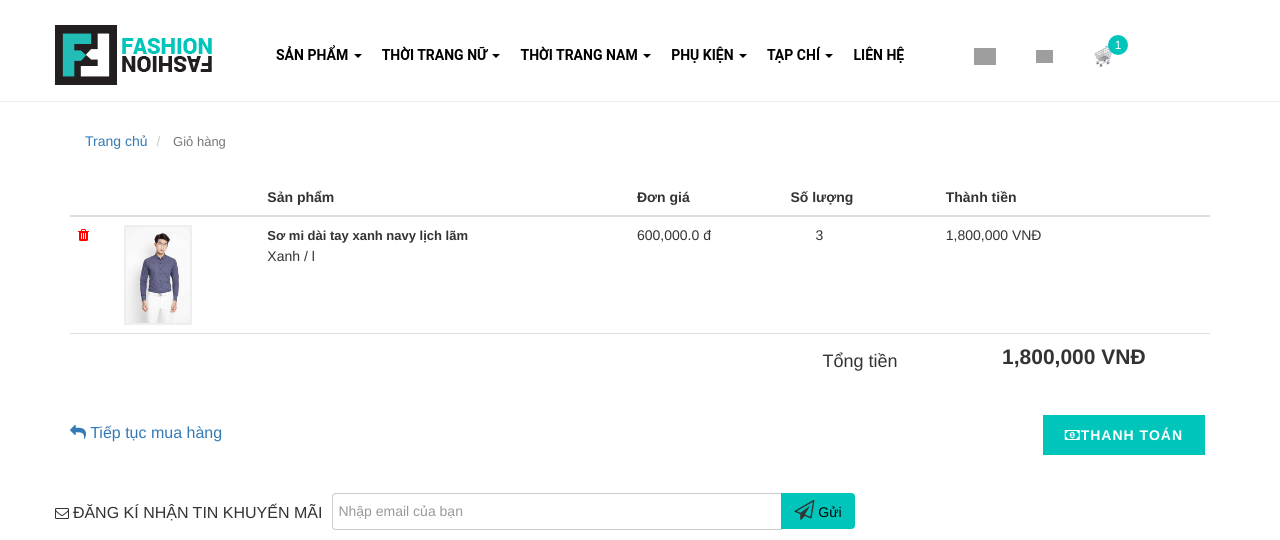
After one commit to hoatt1097/djangoshop, a Django app: page /fashionshop/cart in a window 1280 px wide; the page is wider, and only the part inside the window is pictured. The commit adds this page. Shown: the top 540 px of that part. Run offline with Django 3.2, Linux system fonts and the light colour scheme; data comes from the database, SQL or seed files in the repository; some libraries are stand-ins or nearby versions; grey boxes are pictures that could not be loaded.

Commit message:
add template cart.html

```diff
--- /dev/null
+++ b/fashionshop/controller/cart.py
@@ -0,0 +1,36 @@
+from django.shortcuts import render
+from django.http import HttpResponse
+from django.http import JsonResponse
+from django.db import connection
+from django.template import loader
+from ..models import *
+
+# Create your views here.
+def addCart(request):
+    username = request.GET.get('id_product')
+    response = HttpResponse()
+    response.write("<h1>Welcome</h1>")
+    response.write(username)
+    return response
+def showCart(request):
+    numberCart = cart.Cart.objects.count()
+    listAdmin = product.Product.objects.all()
+    # This is way join 2 table in Django
+    # The result of cursor.fetchall() is a tupple not is a object
+    cursor = connection.cursor()
+    cursor.execute('''SELECT * FROM product,cart WHERE product.id = cart.product_id''')
+    listCart = cursor.fetchall()
+
+    # Get sum price of build
+    sumPrice = 0
+    for a in listCart:
+        sumPrice = int(sumPrice) + int(a[19])
+
+    template = loader.get_template('frontend/cart.html')
+    context = {
+        'numberCart': numberCart,
+        'sumPrice': sumPrice,
+        'listCart': listCart,
+        'sumPrice': sumPrice,
+    }
+    return HttpResponse(template.render(context, request))
--- a/fashionshop/controller/urls.py
+++ b/fashionshop/controller/urls.py
@@ -1,9 +1,9 @@
 from django.conf.urls import url
 
-from . import views, home, extra_template, product
+from . import views, home, extra_template, product, cart
 
 urlpatterns = [
-    url(r'^$', views.index, name='index'),
+    url(r'^$', home.showProduct , name='showProduct'),
     url(r'listadmin', views.viewAdmin, name='viewAdmin'),
 
     # This is urls show extra template of footer
@@ -14,7 +14,10 @@ urlpatterns = [
     url(r'payment-guide', extra_template.showPaymentGuide , name='showPaymentGuide'),
     url(r'delivery-guide', extra_template.showDeliveryGuide , name='showDeliveryGuide'),
 
-    url(r'homepage', home.showProduct , name='showProduct'),
+    # This is function add to cart
+    url(r'addcart', cart.addCart, name='addCart'),
+    url(r'cart', cart.showCart, name='showCart'),
+
     url(r'^product/(?P<product_id>[0-9]+)/$', product.showProductDetail , name='showProductDetail'),
 
 ]
--- /dev/null
+++ b/fashionshop/templates/frontend/cart.html
@@ -0,0 +1,232 @@
+{% load static %}
+{% load humanize %}
+{% static "" as baseUrl %}
+<!DOCTYPE html>
+<html lang="en">
+  <head>
+    <meta charset="utf-8">
+    <meta http-equiv="X-UA-Compatible" content="IE=edge">
+    <meta name="viewport" content="width=device-width, initial-scale=1">
+    <!-- <link rel="stylesheet" href="https://www.w3schools.com/w3css/4/w3.css"> -->
+
+    <title>Cart</title>
+
+    <!-- Bootstrap -->
+    <link rel="stylesheet" type="text/css" href="{% static "css/bootstrap.min.css" %}">
+    <link rel="stylesheet" type="text/css" href="{% static "css/bootstrap-theme.min.css" %}">
+    <link rel="stylesheet" href="https://maxcdn.bootstrapcdn.com/font-awesome/4.4.0/css/font-awesome.min.css">
+    <style type="text/css">
+      .button {
+          display: inline-block;
+          position: relative;
+          cursor: pointer;
+          outline: none;
+          white-space: nowrap;
+          margin: 5px;
+          padding: 0 22px;
+          font-size: 14px;
+          height: 40px;
+          line-height: 40px;
+          background-color: #00c5bb;
+          color: #FFF;
+          font-weight: 600;
+          text-transform: uppercase;
+          letter-spacing: 1px;
+          border: none;
+          text-align: center;
+          float: right;
+      }
+      .qty {
+        width: 40px;
+        text-align: center;
+      }
+      .cart-product-name a, .product-name a {
+          font-weight: bold;
+          font-size: 13px;
+          color: #333;
+      }
+      .remove {
+          font-size: 14px;
+          color: #FF0000;
+      }
+      .cart-product-thumbnail a {
+          display: block;
+          width: 68px;
+      }
+      .cart-product-thumbnail img {
+          display: block;
+          width: auto;
+          max-width: 100%;
+          height: auto;
+          border: 2px solid #EEE;
+      }
+      .breadcrumb > li > h1 {
+        font-size: 13px !important;
+        font-weight: normal !important;
+        display: inline-block !important;
+        text-transform: none !important;
+        margin-bottom: 0px !important;
+        padding-top: 0;
+        padding-bottom: 0;
+      }
+      .breadcrumb {
+        background-color: white !important;
+      }
+
+    </style>
+  </head>
+  <body>
+
+  {% include "frontend/header.html" %}
+
+  <section id="page-title">
+    <div class="container clearfix">
+      <ol class="breadcrumb col-md-6 col-sm-6">
+        <li itemscope="">
+          <a href="shopfashion.php" title="Trang chủ">Trang chủ</a>
+        </li>
+
+        <li class="active">
+          <h1 title="Giỏ hàng">Giỏ hàng</h1>
+        </li>
+
+      </ol>
+    </div>
+  </section>
+  <section class="have_cart">
+    <div class="container clearfix">
+      <div class="">
+          <div class="table-responsive">
+            <table class="table ">
+              <thead>
+                <tr>
+                  <th class="cart-product-remove">&nbsp;</th>
+                  <th class="cart-product-thumbnail">&nbsp;</th>
+                  <th class="cart-product-name">Sản phẩm</th>
+                  <th class="cart-product-price">Đơn giá</th>
+                  <th class="cart-product-quantity">Số lượng</th>
+                  <th class="cart-product-subtotal">Thành tiền</th>
+                </tr>
+              </thead>
+              <tbody>
+
+              {% if listCart %}
+                {% for a in listCart %}
+
+                <tr class="cart_item">
+                  <td class="cart-product-remove">
+                    <a itemprop="{{a.0}}" class="remove" title="Bỏ sản phẩm này"><i class="fa fa-trash"></i></a>
+                  </td>
+
+                  <td class="cart-product-thumbnail">
+                    <a href="" itemprop="{{a.10}}"><img src="{{baseUrl}}{{a.11}}" alt="<?=$name?>"></a>
+                  </td>
+
+                  <td class="cart-product-name">
+                    <a href="" itemprop="{{a.0}}">{{a.1}}</a>
+                    <p>{{a.16}} / {{a.17}}</p>
+                  </td>
+
+                  <td class="cart-product-price">
+                    <span class="amount">{{a.4|intcomma}} đ</span>
+                  </td>
+
+                  <td class="cart-product-quantity">
+                    <div class="quantity clearfix">
+                      <p style="padding-left: 25px;">{{a.18}}</p>
+                    </div>
+                  </td>
+
+                  <td class="cart-product-subtotal">
+                    <span class="amount">{{a.19|intcomma}} VNĐ</span>
+                  </td>
+                </tr>
+
+                {% endfor %}
+              {% else %}
+                <p>No polls are available.</p>
+              {% endif %}
+
+                <tr style="text-align:center;">
+                  <td>&nbsp;</td>
+                  <td>&nbsp;</td>
+                  <td>&nbsp;</td>
+                  <td>&nbsp;</td>
+                  <td><h4>Tổng tiền </h4></td>
+                  <td><span class="amount color lead"><strong>{{sumPrice|intcomma}} VNĐ</strong></span></td>
+                </tr>
+              </tbody>
+            </table>
+
+          </div>
+          <div class="row clearfix">
+            <div class="col-xs-12 col-sm-6">
+                <a style="display: block; line-height: 45px; font-size: 16px;" href="/fashionshop">
+                  <i class="fa fa-reply"></i>
+                  Tiếp tục mua hàng</a>
+              </div>
+            <div class="col-sm-6 col-xs-12">
+              <button class="cart_checkout_btn button fright btnpay" title="Tiến hành đặt hàng" type="button">
+                <i class="fa fa-money"></i>THANH TOÁN
+              </button>
+            </div>
+          </div>
+      </div>
+  </div>
+</section>
+<section class="none_cart">
+  <div class="container clearfix">
+    <p>Không có sản phẩm nào trong giỏ hàng</p>
+    <a href="/fashionshop"><i class="fa fa-undo"></i> Tiếp tục mua hàng</a>
+  </div>
+</section>
+    {% include "frontend/footer.html" %}
+    <!-- jQuery (necessary for Bootstrap's JavaScript plugins) -->
+    <script src="https://ajax.googleapis.com/ajax/libs/jquery/1.12.4/jquery.min.js"></script>
+    <script src="{% static "js/bootstrap.min.js" %}"></script>
+    <script src="{% static "js/shopfashion.js" %}"></script>
+    <script type="text/javascript">
+      $(document).ready(function() {
+        $(".remove").click(function(){
+          var id_remove = $(".remove").attr("itemprop");
+          $.ajax({
+            url : "remove-cart.php",
+            type : 'post',
+            dataType : 'text',
+            data : {
+                "id_remove"    : id_remove
+            },
+            success : function(result) {
+              alert(result);
+              window.location.replace("cart.php");
+            }
+          });
+        });
+
+        $(".cart-product-thumbnail a").click(function(){
+          var image_id =  $(this).attr("itemprop");
+          $(this).attr('href', 'product/' + image_id);
+        })
+        $(".cart-product-name a").click(function(){
+          var image_id =  $(this).attr("itemprop");
+          $(this).attr('href', 'product/' + image_id);
+        })
+        $(".btnpay").click(function(){
+          document.location.replace("pay.php");
+        });
+        var count = $(".top_cart_qty").text();
+        if(count==0)
+        {
+          $(".none_cart").show();
+          $(".have_cart").hide();
+        }
+        else
+        {
+          $(".none_cart").hide();
+          $(".have_cart").show();
+        }
+
+      });
+    </script>
+  </body>
+</html>
--- a/fashionshop/templates/frontend/footer.html
+++ b/fashionshop/templates/frontend/footer.html
@@ -86,13 +86,13 @@
               <div class="widget widget_links clearfix">
                 <h4 class="widget_trigger">Hướng dẫn</h4>
                 <ul class="widget_content">
-                  <li><a href="questions-guide">Câu hỏi thường gặp</a></li>
-                  <li><a href="size-guide">Hướng dẫn cách tính size</a></li>
-                  <li><a href="policy-guide">Chính sách đổi trả</a></li>
-                  <li><a href="storage-guide">Hướng dẫn bảo quản</a></li>
-                  <li><a href="payment-guide">Hướng dẫn thanh toán</a></li>
-                  <li><a href="delivery-guide">Hướng dẫn mua hàng</a></li>
-                  <li><a href="delivery-guide">Chính sách giao hàng</a></li>
+                  <li><a href="/fashionshop/questions-guide">Câu hỏi thường gặp</a></li>
+                  <li><a href="/fashionshop/size-guide">Hướng dẫn cách tính size</a></li>
+                  <li><a href="/fashionshop/policy-guide">Chính sách đổi trả</a></li>
+                  <li><a href="/fashionshop/storage-guide">Hướng dẫn bảo quản</a></li>
+                  <li><a href="/fashionshop/payment-guide">Hướng dẫn thanh toán</a></li>
+                  <li><a href="/fashionshop/delivery-guide">Hướng dẫn mua hàng</a></li>
+                  <li><a href="/fashionshop/delivery-guide">Chính sách giao hàng</a></li>
                 </ul>
               </div>
             </div>
--- a/fashionshop/templates/frontend/header.html
+++ b/fashionshop/templates/frontend/header.html
@@ -23,7 +23,7 @@
           <div class="container">
             <div id="logo">
                <h1>
-                 <a href="homepage" title="">
+                 <a href="/fashionshop" title="">
                    <img src="{% static "images/icon/logo.png" %}" alt="">
                  </a>
                </h1>
--- a/fashionshop/templates/frontend/home.html
+++ b/fashionshop/templates/frontend/home.html
@@ -129,7 +129,7 @@
                                     <img src="{{ baseUrl }}{{product.image_link}}" %}" alt="">
                                     <div class="quick_action clearfix">
                                     <a href="" title="Lựa chọn"  class="btn-shopping-cart"><i class="fa fa-shopping-cart"></i></a>
-                                    <a href="" itemprop="{{product.image_id}}>" title="Xem nhanh" class="btn-quicklook"><i class="fa fa-eye"></i></a>
+                                    <a href="" itemprop="{{product.image_id}}" title="Xem nhanh" class="btn-quicklook"><i class="fa fa-eye"></i></a>
                                     </div>
                                     {%if product.sale > 0 %}
                                         <div class="sale-flash">-{{product.sale}}%</div>
```
Also changed, not shown: fashionshop/controller/product.py (+6 -1 lines), fashionshop/static/js/product.js (+10 -7 lines), fashionshop/templates/frontend/product.html (+21 -77 lines).
